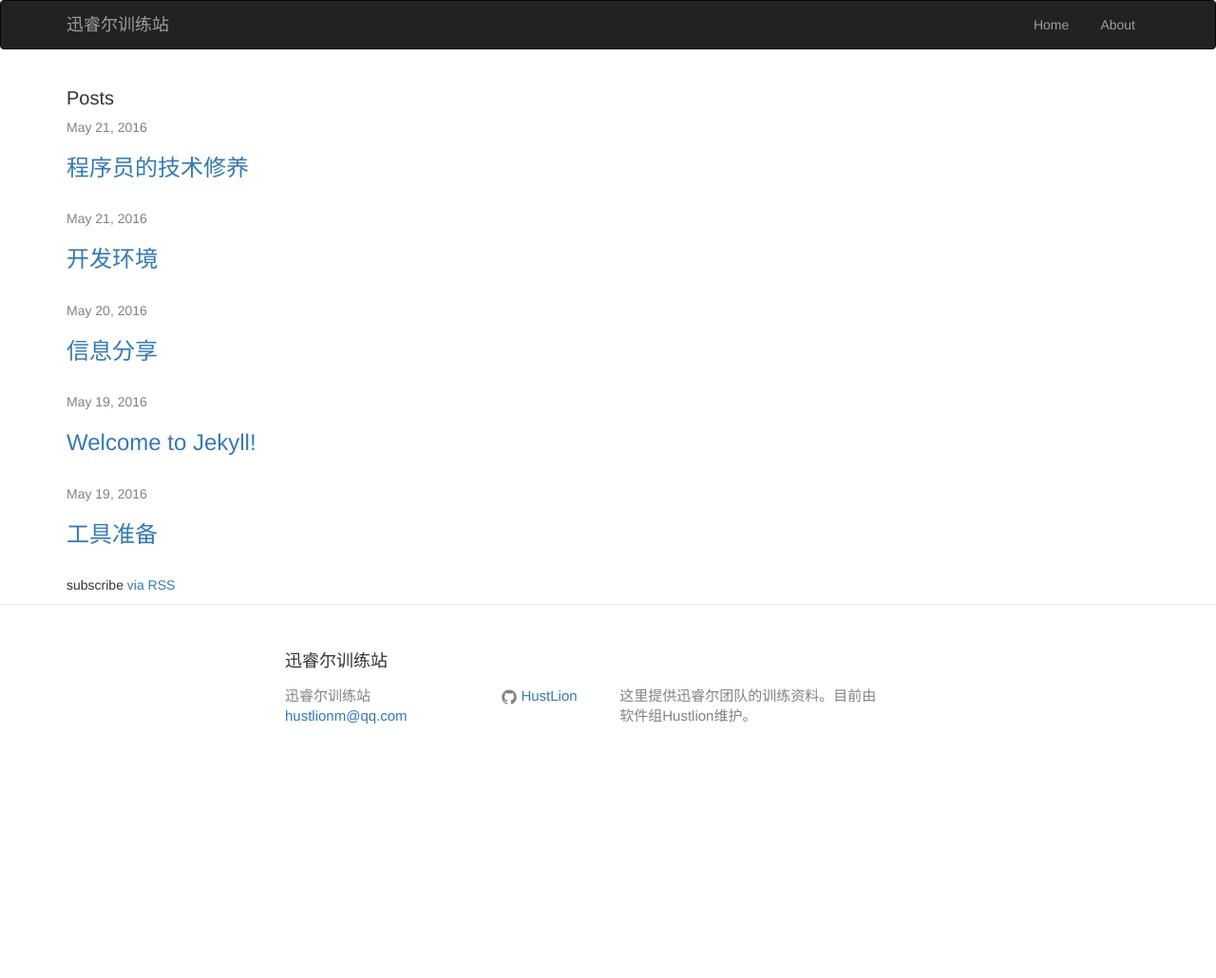
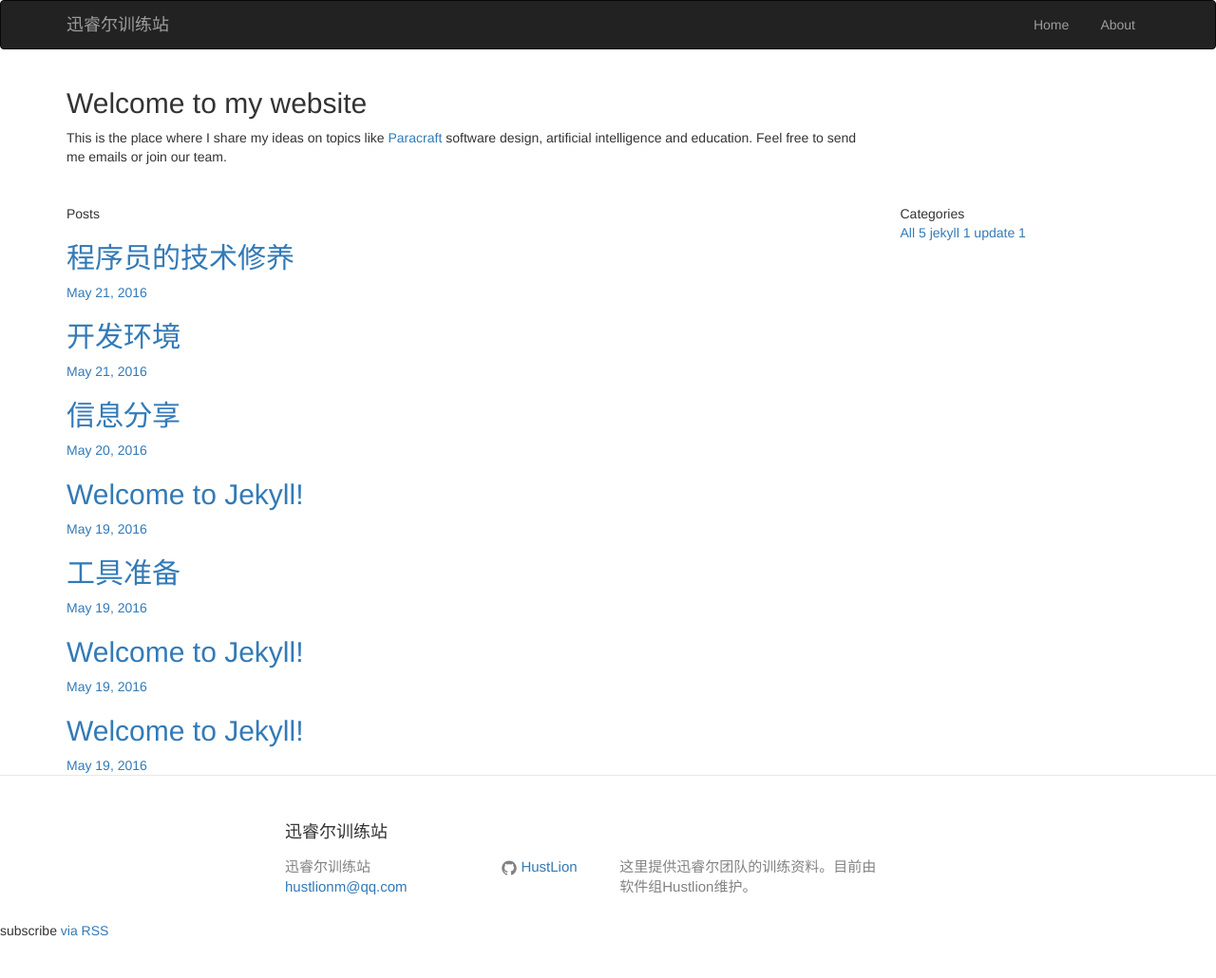
Before and after one commit to HustLion/sandrial-starter, a Jekyll site: the page built from index.md, in a window 1280 px wide. Shown: the whole page at 95% size. Built offline with Jekyll 4.4.1, drawn with Linux system fonts in a browser that asks for light colours; before the commit the page ends 900 px from its top, so only the background shows below that.

Commit message:
front page

```diff
--- a/_includes/footer.html
+++ b/_includes/footer.html
@@ -34,5 +34,6 @@
     </div>
 
   </div>
+    <p class="rss-subscribe">subscribe <a href="{{ "/feed.xml" | prepend: site.baseurl }}">via RSS</a></p>
 
 </footer>
--- /dev/null
+++ b/_layouts/frontpage.html
@@ -0,0 +1,68 @@
+---
+layout: default
+---
+<div class="row">
+  <div id="myArticle" class="col-sm-9">
+    <div class="post-area post">
+      <article>
+        {{content}}
+      </article>
+    </div>
+  </div>
+</div>
+<p><br/></p>
+<div id="index" class="row">
+  <div class="col-sm-9">
+    <div class="post-area ">
+	  <div class="post-list-header">
+	  Posts
+	  </div>
+      <div class="post-list-body">
+        <div class="all-posts" post-cate="All">
+          {% for post in site.posts %}
+            <a class="post-list-item" href="{{ post.url | prepend: site.baseurl }}">
+              <h2>
+              {{ post.title }}
+              </h2>
+              <span class="">{{ post.date | date: "%b %-d, %Y" }}</span>
+            </a>
+          {% endfor %}
+        </div>
+        <!-- <div class="posts-in-categories"> -->
+        {% for category in site.categories %}
+          <div post-cate="{{category | first}}">
+            {% for posts in category  %}
+              {% for post in posts %}
+                {% if post.url %}
+                  <a href="{{ post.url }}" class="post-list-item">
+                    <h2>
+                    {{ post.title }}
+                    </h2>
+                    <span class="">{{ post.date | date: "%b %-d, %Y" }}</span>
+                  </a>
+                {% endif %}
+              {% endfor %}
+            {% endfor %}
+          </div>
+        {% endfor %}
+        <!-- </div> -->
+      </div>
+    </div>
+  </div>
+  <div class="col-sm-3">
+    <div class="shadow-corner-curl hidden-xs">
+      <div class="categories-list-header">
+        Categories
+      </div>
+
+      <a href="javascript:;" class="categories-list-item" cate="All">
+        All<span class="my-badge"> {{site.posts | size}}</span>
+      </a>
+      {% for category in site.categories %}
+        <a href="javascript:;" class="categories-list-item" cate="{{ category | first }}">
+          {{ category | first }} <span class="my-badge">{{ category | last | size }}</span>
+        </a>
+      {% endfor %}
+    </div>
+  </div>
+</div>
--- a/index.html
+++ /dev/null
@@ -1,23 +0,0 @@
----
-layout: default
----
-
-<div class="home">
-
-  <h1 class="page-heading">Posts</h1>
-
-  <ul class="post-list">
-    {% for post in site.posts %}
-      <li>
-        <span class="post-meta">{{ post.date | date: "%b %-d, %Y" }}</span>
-
-        <h2>
-          <a class="post-link" href="{{ post.url | prepend: site.baseurl }}">{{ post.title }}</a>
-        </h2>
-      </li>
-    {% endfor %}
-  </ul>
-
-  <p class="rss-subscribe">subscribe <a href="{{ "/feed.xml" | prepend: site.baseurl }}">via RSS</a></p>
-
-</div>
--- /dev/null
+++ b/index.md
@@ -0,0 +1,8 @@
+---
+layout: frontpage
+---
+
+## Welcome to my website
+
+This is the place where I share my ideas on topics like [Paracraft](http://www.paracraft.cn) software design, artificial intelligence and education.
+Feel free to send me emails or join our team.
```
